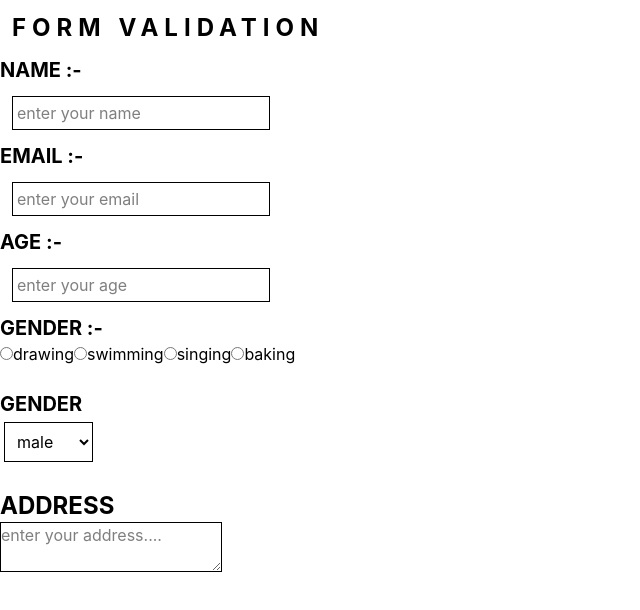
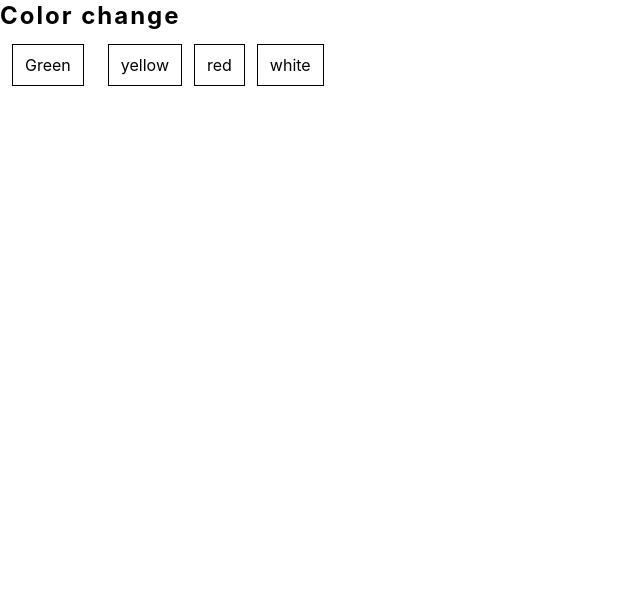
Before and after one commit to safayasmin/React-practice-for-badge, a React (Vite) app: page / in a window 1280 px wide. Shown: the top 610 px of the page, without its empty margins (0-640 px from the left). Built offline with nearby package versions, Linux system fonts and the light colour scheme.

Commit message:
color change using button

```diff
--- a/src/component/Todo.jsx
+++ b/src/component/Todo.jsx
@@ -1,80 +1,36 @@
-
 import React, { useState } from 'react'
 
 const Todo = () => {
-    const [name,setname]=useState("");
-    const [email,setemail]=useState("");
-    const [age,setage]=useState("");
+    const [color,setcolor]=useState("white");
+
+    const greenclick=()=>{
+        setcolor("green")
+    }
+
+    const yellowclick=()=>{
+        setcolor("yellow")
+    }
+
+    const redclick=()=>{
+        setcolor("red")
+    }
+
+
+    const whiteclick=()=>{
+        setcolor("white")
+    }
 
   return (
-    <div>
-        <h1 className='text-2xl font-bold tracking-[6px] m-3'>FORM VALIDATION</h1>
+    <div
+    style={{backgroundColor:color}}
+    className='h-screen'
+    >
+        <h1 className='text-2xl font-bold tracking-[2px]'>Color change </h1>
 
-        <h1 className='text-xl font-bold uppercase'>Name :-</h1>
-        <input
-        type='text'
-        value={name}
-        placeholder='enter your name'
-        onChange={(e)=>setname(e.target.value)}
-        className='border border-black-500 py-1 px-1 m-3'
-        />
-        <br />
-        <h1 className='text-xl font-bold uppercase'>email :-</h1>
-        <input
-        type='email'
-        value={email}
-        placeholder='enter your email'
-        onChange={(e)=>setemail(e.target.value)}
-        className='border border-black-500 py-1 px-1 m-3'
-        />
-        <br />
-        <h1 className='text-xl font-bold uppercase'>age :-</h1>
-        <input
-        type='number'
-        value={age}
-        placeholder='enter your age'
-        onChange={(e)=>setage(e.target.value)}
-        className='border border-black-500 py-1 px-1 m-3'
-        />
-
-
-        <h1 className='text-xl font-bold uppercase'>gender :-</h1>
-
-        <input
-        type='radio'/>
-        drawing
-
-        <input
-        type='radio'/>
-        swimming
-
-        <input
-        type='radio'/>
-        singing
-
-        <input
-        type='radio'/>
-        baking
-
-
-        <br /><br />
-
-
-        <h1 className='text-xl font-bold uppercase'>gender</h1>
-        <select className='border border-black-500 py-2 px-2 m-1'>
-            <option>male</option>
-            <option>female</option>
-            <option>other</option>
-
-        </select>
-        <br /><br />
-
-        <h1 className='text-2xl font-bold uppercase'>Address</h1>
-
-        <textarea
-        placeholder='enter your address....'
-        className='border'
-        />
+        <button onClick={greenclick} className='border py-2 px-3 m-3'>Green</button>
+        <button onClick={yellowclick} className='border py-2 px-3 ml-3'>yellow</button>
+        <button onClick={redclick} className='border py-2 px-3 ml-3'>red</button>
+        <button onClick={whiteclick} className='border py-2 px-3 ml-3'>white</button>
 
     </div>
   )
```
